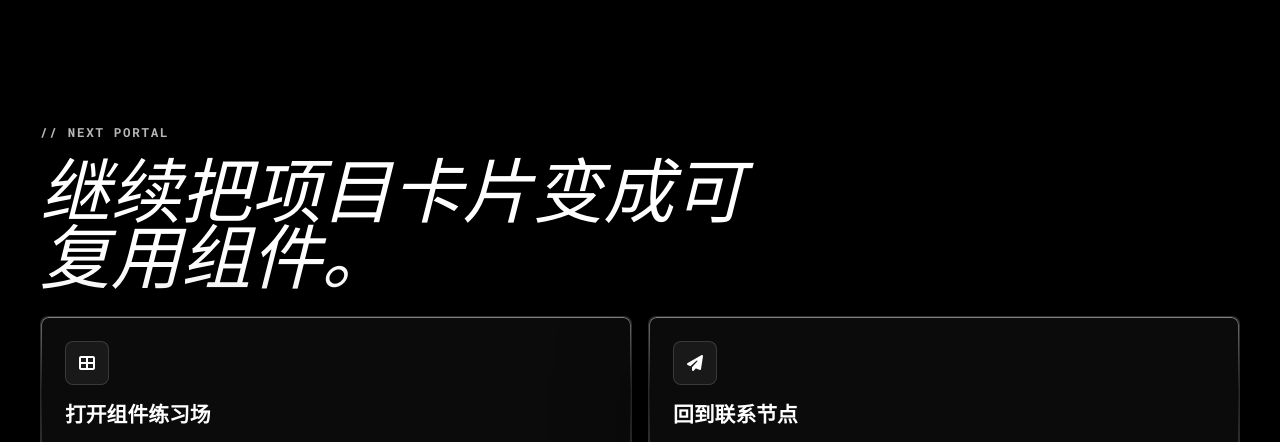
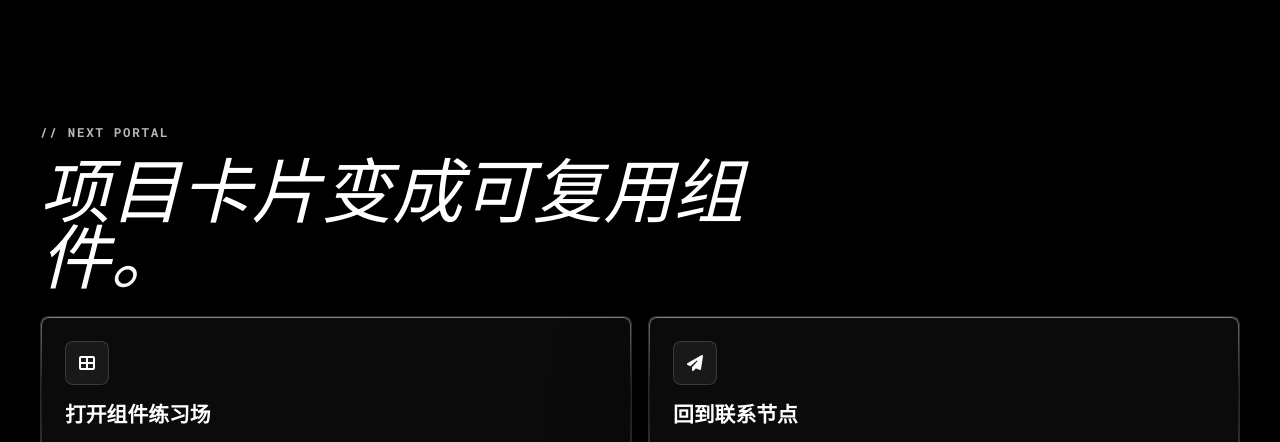
Before and after one commit to 1clipse/myWebsite, a plain HTML site: page myweb/projects.html in a window 1280 px wide. Shown: the part 2042-2484 px from the top of the page. Drawn offline with Linux system fonts and the light colour scheme.

Commit message:
Refine projects page copy

```diff
--- a/myweb/projects.html
+++ b/myweb/projects.html
@@ -59,7 +59,6 @@
                     <p class="studio-kicker">// Filter Console</p>
                     <h2 id="filter-title">按项目方向快速切换。</h2>
                 </div>
-                <p>短促点击反馈，没有持续粒子和跑马灯；内容本身就是主角。</p>
             </div>
             <div class="filter-bar reveal" aria-label="项目筛选">
                 <button class="filter-chip active" type="button" data-filter="all">全部</button>
@@ -180,7 +179,7 @@
             <div class="console-heading reveal">
                 <div>
                     <p class="studio-kicker">// Next Portal</p>
-                    <h2 id="next-title">继续把项目卡片变成可复用组件。</h2>
+                    <h2 id="next-title">项目卡片变成可复用组件。</h2>
                 </div>
             </div>
             <div class="route-grid">
```
